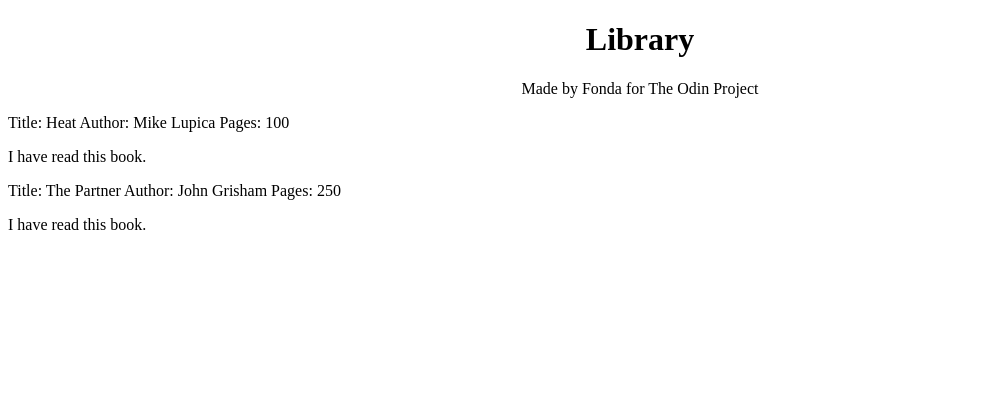
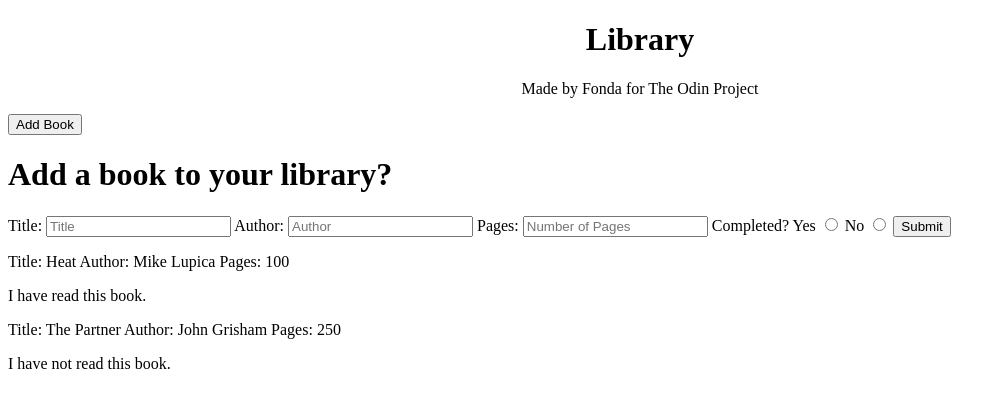
Before and after one commit to fondaTHEhonda/library, a plain HTML site: page index.html in a window 1280 px wide. Shown: the whole page, without its empty margins (0-1006 px from the left). Drawn offline with Linux system fonts and the light colour scheme.

Commit message:
added form to HTML and cleaned up some of JS

```diff
--- a/index.html
+++ b/index.html
@@ -9,6 +9,26 @@
         <p>Made by Fonda for The Odin Project</p>
     </header>
     <body>
+        <div id="new-button">
+            <button type="button">Add Book</button>
+        </div>
+        <div id="entry-form" class="popup-form">
+            <form>
+                <h1>Add a book to your library?</h1>
+                <label for="title">Title:</label>
+                <input type="text" placeholder="Title" name="title">
+                <label for="author">Author:</label>
+                <input type="text" placeholder="Author" name="author">
+                <label for="pages">Pages:</label>
+                <input type="text" placeholder="Number of Pages" name="pages">
+                <label name="read">Completed?</label>
+                <label name="yes">Yes</label>
+                <input type="radio" name="read" value="yes">
+                <label name="no">No</label>
+                <input type="radio" name="read" value="no">
+                <button type="Submit">Submit</button>
+            </form>
+        </div>
         <div id="library">
         </div>
         <script src="library.js"></script>
--- a/library.js
+++ b/library.js
@@ -16,13 +16,9 @@ function addToMainLibrary() {
 }
 
 const book1 = new Book("Heat", "Mike Lupica", 100, true);
-const book2 = new Book("The Partner", "John Grisham", 250, true);
+const book2 = new Book("The Partner", "John Grisham", 250, false);
 
 let mainLibrary = [book1, book2];
-
-console.log(book1.title);
-console.log(book2);
-console.log(mainLibrary);
 
 function displayBooks() {
     for(let i = 0; i < mainLibrary.length; i++) {
```
